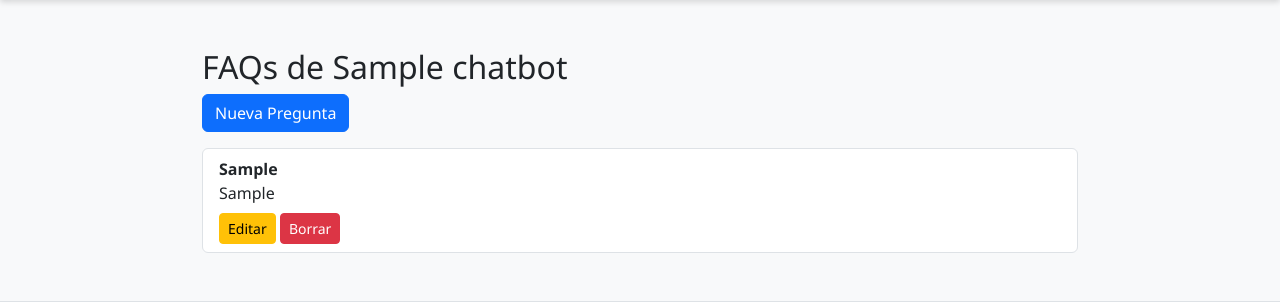
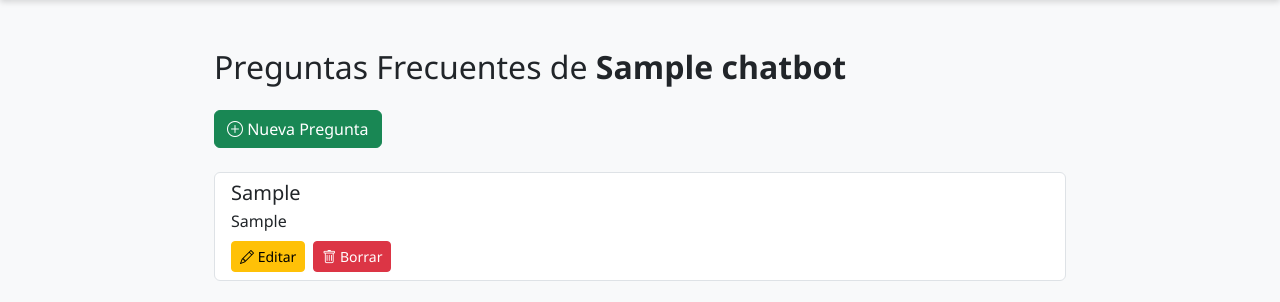
Before and after one commit to elisarrtech/proyectoflask, a Flask app: page /faqs/1 in a window 1280 px wide. Shown: the part 62-364 px from the top of the page. Run offline with Flask 3, Linux system fonts and the light colour scheme; the visitor is signed in with stand-in values (Sample User, id 1); tables that the repository leaves empty hold one stand-in row (values such as "Sample post").

Commit message:
Update faqs.html

```diff
--- a/templates/faqs.html
+++ b/templates/faqs.html
@@ -1,28 +1,34 @@
 {% extends "base.html" %}
 
 {% block content %}
-  <h2>FAQs de {{ bot.nombre }}</h2>
+  <div class="container">
+    <h2 class="mb-4">Preguntas Frecuentes de <strong>{{ bot.nombre }}</strong></h2>
 
-  <a href="{{ url_for('faq_nuevo', bot_id=bot.id) }}" class="btn btn-primary mb-3">
-    Nueva Pregunta
+    <a href="{{ url_for('faq_nuevo', bot_id=bot.id) }}" class="btn btn-success mb-4">
+      <i class="bi bi-plus-circle"></i> Nueva Pregunta
     </a>
 
     {% if faqs %}
       <ul class="list-group">
         {% for faq in faqs %}
           <li class="list-group-item">
-          <strong>{{ faq.pregunta }}</strong><br>
-          {{ faq.respuesta }}
-          <div class="mt-2">
-            <a href="{{ url_for('faq_editar', bot_id=bot.id, faq_id=faq.id) }}" class="btn btn-sm btn-warning">Editar</a>
+            <h5 class="mb-1">{{ faq.pregunta }}</h5>
+            <p class="mb-2">{{ faq.respuesta }}</p>
+            <div class="d-flex gap-2">
+              <a href="{{ url_for('faq_editar', bot_id=bot.id, faq_id=faq.id) }}" class="btn btn-sm btn-warning">
+                <i class="bi bi-pencil"></i> Editar
+              </a>
               <form method="POST" action="{{ url_for('faq_borrar', bot_id=bot.id, faq_id=faq.id) }}" style="display:inline;">
-              <button type="submit" class="btn btn-sm btn-danger">Borrar</button>
+                <button type="submit" class="btn btn-sm btn-danger" onclick="return confirm('¿Estás seguro de eliminar esta FAQ?')">
+                  <i class="bi bi-trash"></i> Borrar
+                </button>
               </form>
             </div>
           </li>
         {% endfor %}
       </ul>
     {% else %}
-    <p>No hay preguntas aún.</p>
+      <div class="alert alert-info">No hay preguntas frecuentes registradas aún.</div>
     {% endif %}
+  </div>
 {% endblock %}
```
Lines whose indentation alone changed are shown as unchanged.
